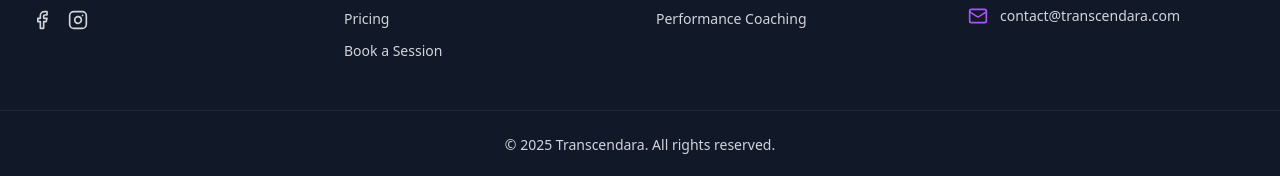
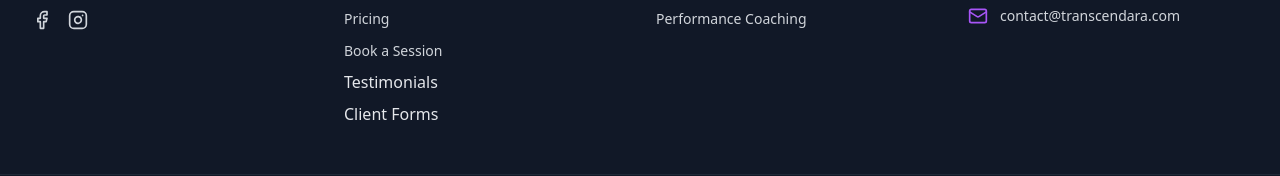
Before and after one commit to NaukhanGreenwin/Transcendrara, a React (Vite) app: page / in a window 1280 px wide. Shown: the part 4591-4767 px from the top of the page. Built offline with nearby package versions, Linux system fonts and the light colour scheme.

Commit message:
Add client forms link to footer

```diff
--- a/src/components/Footer.tsx
+++ b/src/components/Footer.tsx
@@ -94,6 +94,27 @@ const Footer: React.FC<FooterProps> = ({ onPageChange }) => {
                   Book a Session
                 </motion.button>
               </li>
+              <li className="mb-2">
+                <motion.button
+                  whileHover={{ scale: 1.05 }}
+                  whileTap={{ scale: 0.95 }}
+                  className="text-gray-200 hover:text-white transition-colors"
+                  onClick={() => handlePageChange('testimonials')}
+                >
+                  Testimonials
+                </motion.button>
+              </li>
+              <li className="mb-2">
+                <motion.a
+                  href="/forms/"
+                  target="_blank"
+                  whileHover={{ scale: 1.05 }}
+                  whileTap={{ scale: 0.95 }}
+                  className="text-gray-200 hover:text-white transition-colors"
+                >
+                  Client Forms
+                </motion.a>
+              </li>
             </ul>
           </div>
 
```
